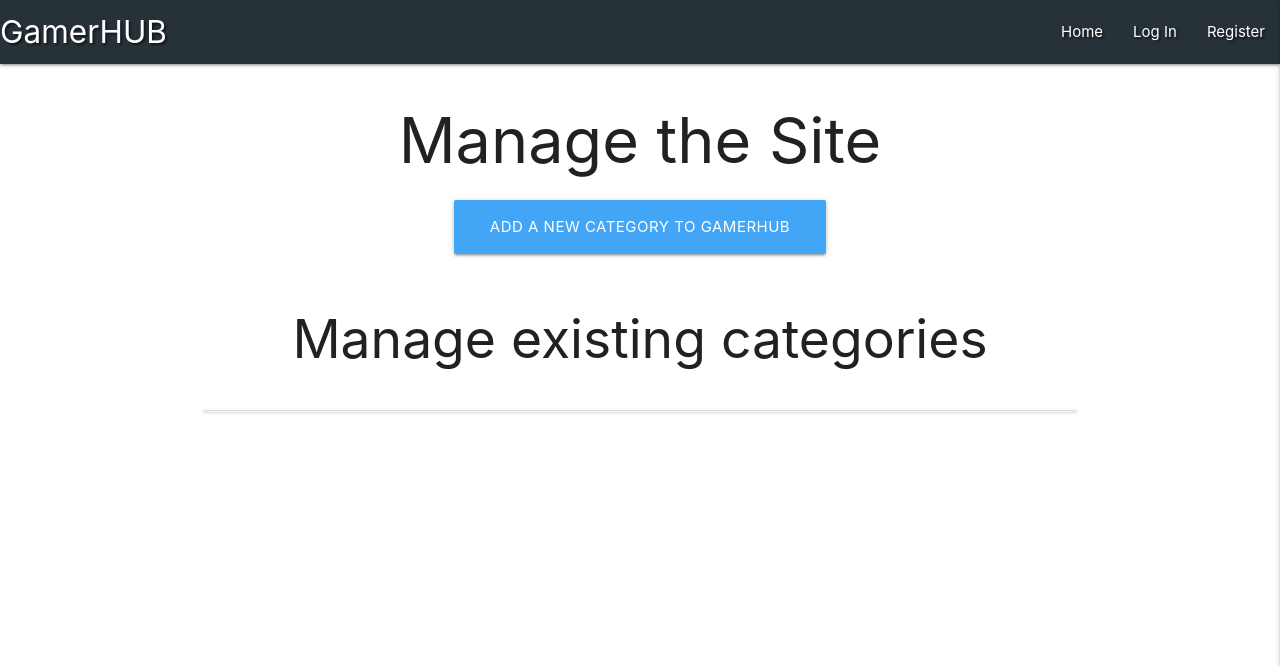
After one commit to SamBurgess93/GamerHub, a Flask app: page /manage_categories in a window 1280 px wide. The commit adds this page. Shown: the top 666 px of the page. Run offline with Flask 2, Linux system fonts and the light colour scheme; data that the repository does not hold is empty; some libraries are stand-ins or nearby versions.

Commit message:
Added manage categories

```diff
--- a/app.py
+++ b/app.py
@@ -294,6 +294,82 @@ def reviews(game_id):
     )
 
 
+@app.route("/manage_categories")
+def manage_categories():
+    categories = list(mongo.db.categories.find())
+    games = list(mongo.db.games.find())
+    reviews = list(mongo.db.reviews.find())
+    return render_template(
+        "manage_categories.html",
+        categories=categories,
+        games=games,
+        reviews=reviews,
+        page_title="Manage the Site",
+    )
+
+
+@app.route("/add_category", methods=["GET", "POST"])
+def add_category():
+
+    # Add a new category to the database
+    if request.method == "POST":
+
+        # Check if the category is already in the database
+        existing_category = mongo.db.categories.find_one(
+            {"category_name": request.form.get("category_name")}
+        )
+
+        if existing_category:
+            flash("This category already exists")
+            return redirect(url_for("add_category"))
+
+        newcategory = {"category_name": request.form.get(
+            "category_name")}
+        mongo.db.categories.insert_one(newcategory)
+        flash("You have successfully added a new category.")
+        return redirect(url_for("manage_categories"))
+
+    return render_template(
+        "add_category.html", page_title="Add a new Category")
+
+
+@app.route("/edit_category/<category_id>", methods=["GET", "POST"])
+def edit_category(category_id):
+
+    # Edit a technology in database
+    if request.method == "POST":
+        edittedcategory = {"category_name": request.form.get("category_name")}
+        mongo.db.categories.update(
+            {"_id": ObjectId(category_id)}, edittedcategory)
+        flash("The category was successfully editted")
+        return redirect(url_for("manage_categories"))
+
+    category = mongo.db.categories.find_one({"_id": ObjectId(category_id)})
+    return render_template(
+        "edit_category.html", category=category,
+        page_title="Edit this Category"
+    )
+
+
+@app.route("/delete_category/<category_id>")
+def delete_category(category_id):
+
+    # Find and then delete technologies in a the category being deleted
+    category_name = mongo.db.categories.find_one(
+        {"_id": ObjectId(category_id)}).get(
+        "category_name"
+    )
+
+    games = mongo.db.games.find({"category_name": category_name})
+
+    for game in games:
+        delete_game(game.get("_id"))
+
+    # Delete the category from database
+    mongo.db.categories.remove({"_id": ObjectId(category_id)})
+    flash("You have deleted this category")
+    return redirect(url_for("manage_categories"))
+
 if __name__ == "__main__":
     app.run(host=os.environ.get("IP"),
             port=int(os.environ.get("PORT")),
--- a/static/js/script.js
+++ b/static/js/script.js
@@ -2,4 +2,5 @@ $(document).ready(function(){
     $('.sidenav').sidenav({edge: "right"});
     $('select').formSelect();
     $('.modal').modal();
+    $('.collapsible').collapsible();
   });
--- a/templates/base.html
+++ b/templates/base.html
@@ -25,7 +25,9 @@
                     {% if session.user %}
                         <li><a href="{{ url_for('add_game') }}">Add Game</a></li>
                         <li><a href="{{ url_for('profile', username=session['user']) }}">Profile</a></li>
+                        <li><a href="{{ url_for('manage_categories') }}">Manage Categories</a></li>
                         <li><a href="{{ url_for('logout') }}">Log Out</a></li>
+
                     {% else %}
                         <li><a href="{{ url_for('login') }}">Log In</a></li>
                         <li><a href="{{ url_for('register') }}">Register</a></li>
@@ -41,7 +43,9 @@
             {% if session.user %}
                 <li><a class="white-text text-shadow" href="{{ url_for('add_game') }}">Add Game</a></li>
                 <li><a class="white-text text-shadow" href="{{ url_for('profile', username=session['user']) }}">Profile</a></li>
+                <li><a class="white-text text-shadow" href="{{ url_for('manage_categories') }}">Manage Categories</a></li>
                 <li><a class="white-text text-shadow" href="{{ url_for('logout') }}">Log Out</a></li>
+
             {% else %}
                 <li><a class="white-text text-shadow" href="{{ url_for('login') }}">Log In</a></li>
                 <li><a class="white-text text-shadow" href="{{ url_for('register') }}">Register</a></li>
--- a/templates/games.html
+++ b/templates/games.html
@@ -48,7 +48,7 @@
         <li><b>Created By:</b> {{ games.created_by }}</li>
         <li><b>Added on:</b> {{ games.added_on }}</li>
       </ul>
-      <a href="{{ url_for('reviews', game_id=games._id) }}" class="btn-small purple lighten-1">Add or read
+      <a href="{{ url_for('reviews', game_id=games._id) }}" class="btn-small blue lighten-1">Add or read
         reviews about {{ games.game_name}}</a>
     </div>
   </div>
--- /dev/null
+++ b/templates/manage_categories.html
@@ -0,0 +1,63 @@
+{% extends "base.html" %}
+{% block content %}
+
+<div class="row">
+  <div class="col s12">
+    <h1 class="center-align general-title" id="top">{{ page_title }}</h1>
+
+    <!-- Button to add a category -->
+    <div class="row">
+      <div class="col s12 center-align">
+        <a href="{{ url_for('add_category') }}" class="btn-large waves-effect waves-light blue lighten-1">
+          Add a new category to GamerHUB<i class="material-icons right"></i>
+        </a>
+      </div>
+    </div>
+    <div class="row">
+      <div class="col s12 center-align">
+        <h2>Manage existing categories</h2>
+      </div>
+    </div>
+
+    <!-- Code for collapsible from  Materialise.com -->
+    <ul class="collapsible">
+      {% for category in categories %}
+      <li>
+        <div class="collapsible-header blue lighten-5"><i class="material-icons"></i>{{ category.category_name }}
+        </div>
+        <div class="collapsible-body"><span><a href="{{ url_for('edit_category', category_id=category._id) }}"
+              class="btn-large waves-effect waves-light blue lighten-1"><i class="material-icons right"></i>Edit
+              this category name</a>
+            <a href="#modal{{ category._id }}"
+              class="btn-large waves-effect waves-light blue lighten-1 modal-trigger"><i
+                class="material-icons right"></i>Delete this category</a></span>
+        </div>
+      </li>
+
+      <!--  Delete category modal -->
+      <div id="modal{{ category._id }}"" class=" modal">
+        <div class="modal-content red">
+          <h3>Are you sure you want to delete this entire category?</h3>
+          <p>The category, all its technologies and associated comments will be deleted and you will not be able to
+            retrieve them</p>
+        </div>
+        <div class="modal-footer center-align">
+          <a href="{{ url_for('delete_category', category_id=category._id) }}"
+            class="modal-close waves-effect waves-light btn-small red align-right">Yes I am
+            certain
+            I
+            want to
+            delete this category</a>
+          <a href="{{ url_for('manage_categories') }}"
+            class="modal-close waves-effect waves-light btn-small blue lighten-1 align-right">No,
+            return to
+            safety</a>
+        </div>
+      </div>
+      {% endfor %}
+    </ul>
+  </div>
+</div>
+
+
+{% endblock %}
--- a/templates/reviews.html
+++ b/templates/reviews.html
@@ -46,7 +46,7 @@
                     <div class="col m6">
 
                     <!--Submit Button-->
-                    <button type="submit" class="btn-large waves-effect waves-light purple lighten-1">
+                    <button type="submit" class="btn-large waves-effect waves-light blue lighten-1">
                         Submit</button>
                     </div>
                     <div class="col s6">
```
Also changed, not shown: templates/add_category.html (added, +34 -0 lines), templates/edit_category.html (added, +40 -0 lines), templates/edit_game.html (+6 -6 lines), templates/edit_review.html (+4 -4 lines), templates/profile.html (+17 -17 lines), templates/add_categories.html (deleted).
